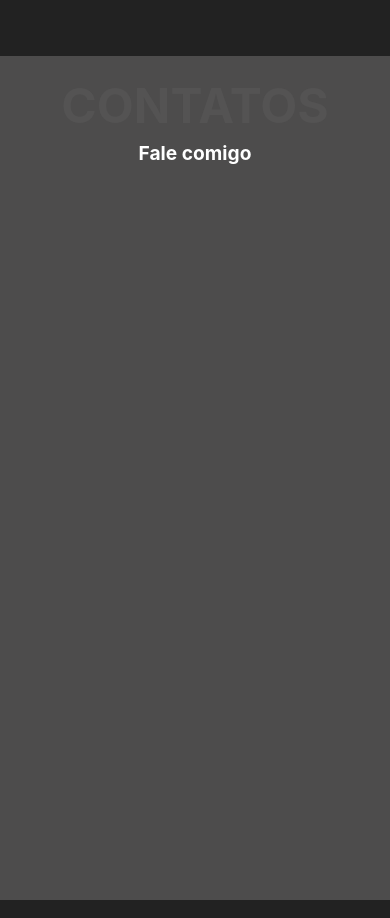
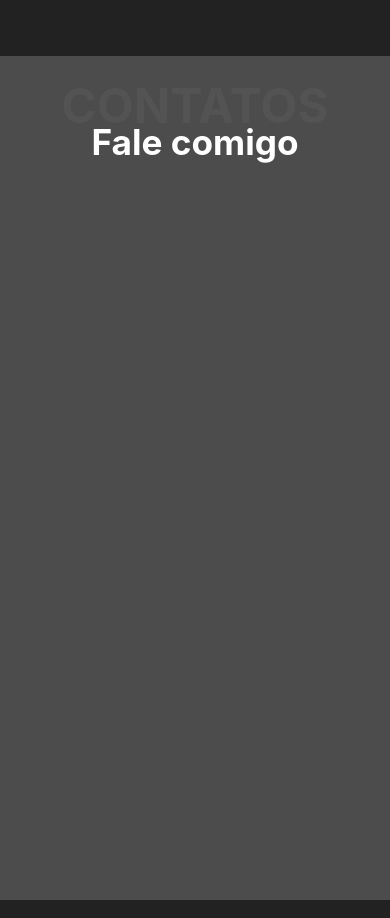
Before and after one commit to guiwebber/finalPortfolio, a React (Vite) app: page / in a window 390 px wide. Shown: the part 4080-4998 px from the top of the page. Built offline with nearby package versions, Linux system fonts and the light colour scheme.

Commit message:
ajustes nos titles

```diff
--- a/src/components/body/contact/Contact.css
+++ b/src/components/body/contact/Contact.css
@@ -10,7 +10,7 @@
       left: 0;
     }
 
-    .containerContact .frontTitle h2 {
+    .h2Contact  {
       position: relative;
       color: white;
       top: 85px;
--- a/src/components/body/contact/Contact.jsx
+++ b/src/components/body/contact/Contact.jsx
@@ -8,7 +8,7 @@ function Contact() {
           <h1>Contatos</h1>
         </div>
         <div className="frontTitle">
-          <h2>Fale comigo</h2>
+          <h2 className='h2Contact'>Fale comigo</h2>
         </div>
       </div>
     </div>
```
